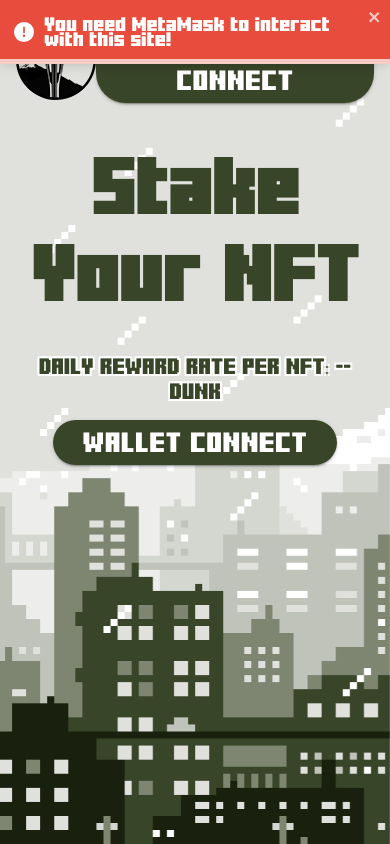
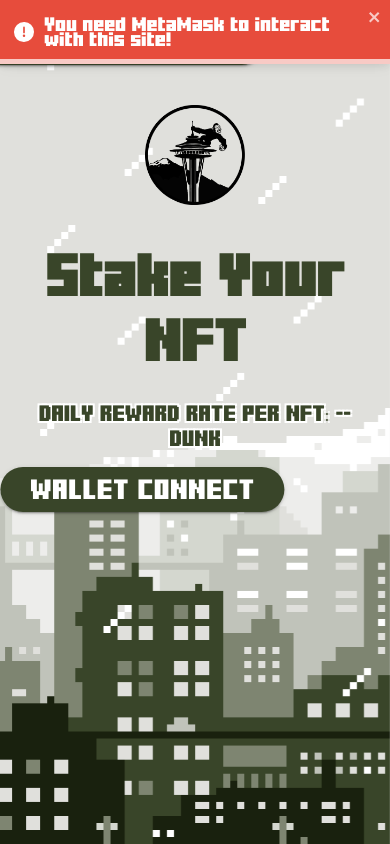
Before and after one commit to dev0614/eth-nft-staking, a Next.js app: page / in a window 390 px wide. Built offline with nearby package versions, Linux system fonts and the light colour scheme.

Commit message:
fix logo position and reward rate

```diff
--- a/src/components/Header.js
+++ b/src/components/Header.js
@@ -10,10 +10,10 @@ export default function Header({
     <header>
       <Container maxWidth="lg">
         <div className="header-content">
-          <a href="#">
+          <div className="page-logo">
             {/* eslint-disable-next-line */}
             <img src="./logo.png" alt="logo" className="logo" />
-          </a>
+          </div>
           <Button variant="contained" color="secondary" className="wallet-button" onClick={() => connectWallet()}>
             {!connected ?
               <>
--- a/src/components/UnNFTCard.js
+++ b/src/components/UnNFTCard.js
@@ -34,7 +34,7 @@ export default function UnNFTCard({
         const now = new Date().getTime() / 1000;
         const rate = parseFloat(await contract.getRewardRate()) / Math.pow(10, 18);
         const data = await contract.viewStake(id);
-        const reward = (now - parseFloat(data.releaseTime)) * rate / (24 * 60 * 60);
+        const reward = (now - parseFloat(data.releaseTime)) * rate / (24 * 60 * 60) / 25;
         setReward(reward);
     }
 
--- a/src/styles/globals.css
+++ b/src/styles/globals.css
@@ -72,6 +72,17 @@ a {
   padding: 5px 30px !important;
   font-size: 20px !important;
   border-radius: 30px !important;
+  position: absolute;
+  top: 30px;
+  right: 40px;
+}
+@media (max-width: 762px) {
+  .wallet-button {
+    top: 0px;
+    right: 40px;
+    right: 50%;
+    transform: translateX(50%);
+  }
 }
 
 .status,
--- a/src/styles/style.scss
+++ b/src/styles/style.scss
@@ -15,10 +15,18 @@ header {
     }
 }
 .top-title {
+    padding-top: 100px;
     .title {
         font-size: 56px !important;
         text-align: center;
         color: #394529;
+    }
+    @media (max-width: 762px) {
+        padding-top: 130px;
+        .title {
+            font-size: 42px !important;
+            padding-top: 20px;
+        }
     }
     .reward-rate {
         text-align: center;
@@ -222,3 +230,21 @@ span.empty-image-skeleton {
         font-size: 14px;
     }
 }
+.page-logo {
+    position: absolute;
+    left: 50%;
+    transform: translateX(-50%);
+    padding-top: 80px;
+    img {
+        width: 120px;
+        height: 120px;
+        margin-top: 60px;
+    }
+    @media (max-width: 762px) {
+        padding-top: 170px;
+        img {
+            width: 100px;
+            height: 100px;
+        }
+    }
+}
```
Also changed, not shown: public/logo.png.
